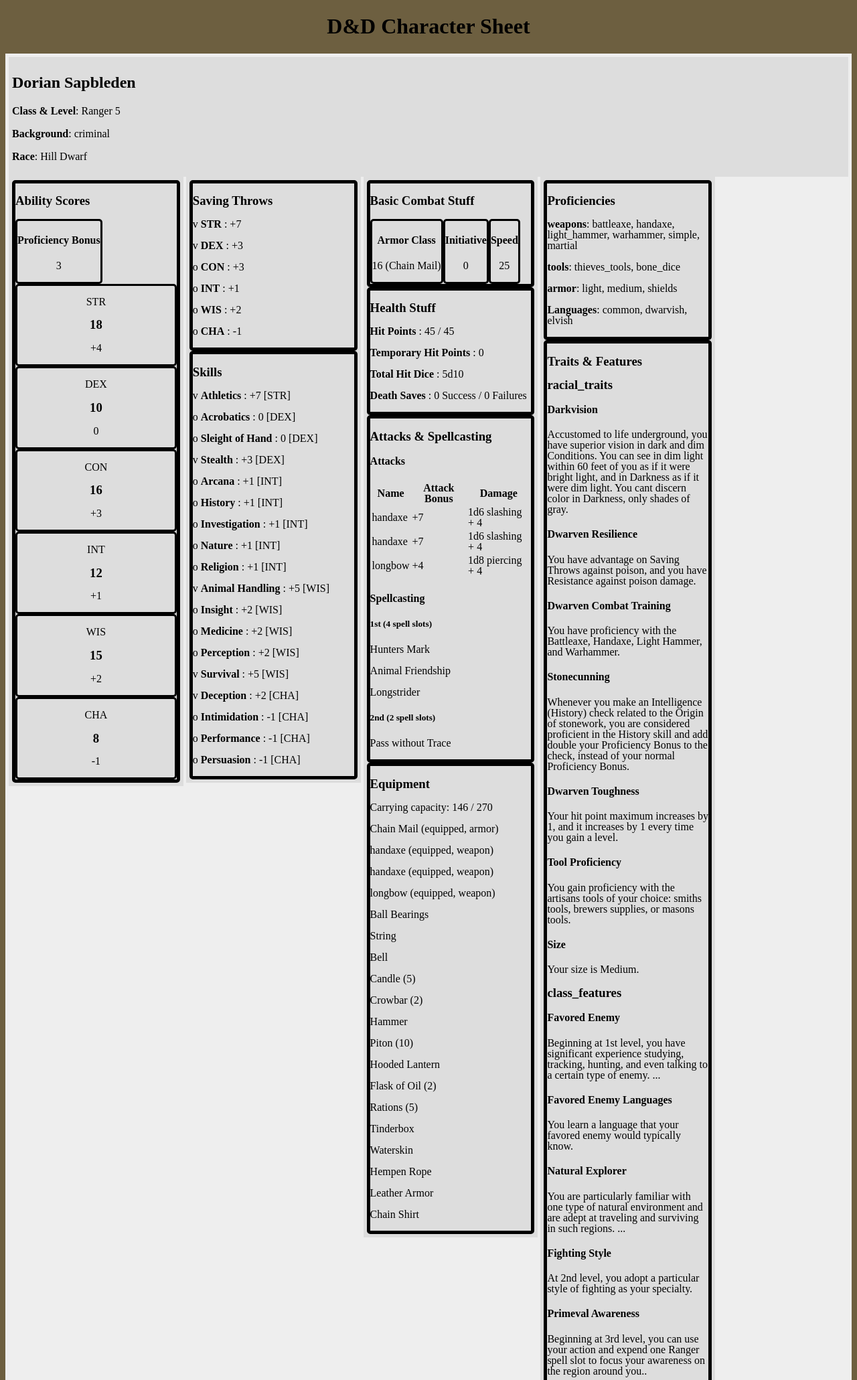
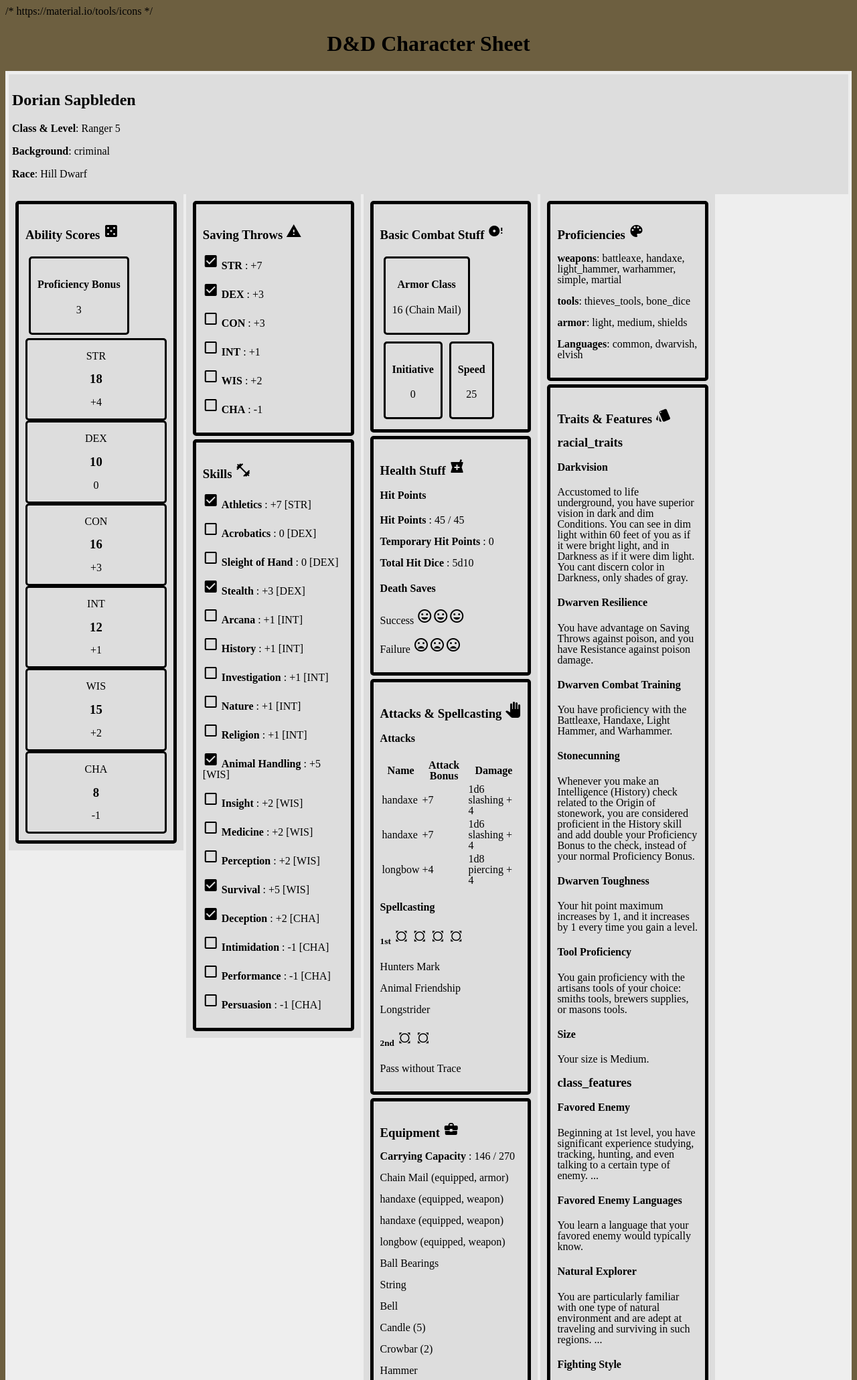
Before and after one commit to IceShirok/dnd-infinity, a Flask app: page / in a window 1280 px wide. Shown: the top 2061 px of the page at 67% size. Run offline with Flask 2, Linux system fonts and the light colour scheme.

Commit message:
Having too much fun playing with icons

```diff
--- a/static/styles/styles.css
+++ b/static/styles/styles.css
@@ -32,6 +32,9 @@ body {
 }
 
 .sheet-box {
+    margin: 5px;
+    padding: 10px;
+
     border-style: solid;
     border-width: 5px;
     border-color: #000000;
@@ -51,7 +54,8 @@ body {
     text-align: center;
     display: in-line;
     float: left;
-    margin: 0 auto;
+    margin: 5px;
+    padding: 10px;
 
     border-style: solid;
     border-width: 3px;
--- a/templates/base.html
+++ b/templates/base.html
@@ -4,6 +4,8 @@
     <meta charset="UTF-8" />
     <title>D&D Infinity</title>
     <link rel="stylesheet" type="text/css" href="{{ url_for('static', filename='styles/styles.css') }}" />
+    /* https://material.io/tools/icons */
+    <link href="https://fonts.googleapis.com/icon?family=Material+Icons" rel="stylesheet" />
 </head>
 <body>
     <div id="header">
--- a/templates/character_sheet.html
+++ b/templates/character_sheet.html
@@ -9,7 +9,7 @@
 </div>
 <div class="column">
     <div class="sheet-box">
-        <h3>Ability Scores</h3>
+        <h3>Ability Scores <i class="material-icons">casino</i></h3>
         <div class="stat-box">
             <h4>Proficiency Bonus</h4>
             <p>{{ pc.proficiency_bonus }}</p>
@@ -26,21 +26,34 @@
 </div>
 <div class="column">
     <div class="sheet-box">
-        <h3>Saving Throws</h3>
+        <h3>Saving Throws <i class="material-icons">warning</i></h3>
         {% for save in pc.saving_throws %}
-        <p>{{ 'v' if pc.saving_throws[save]['is_proficient'] else 'o' }} <strong>{{ save }}</strong> : {{ pmod(pc.saving_throws[save]['modifier']) }}</p>
+        <p>
+            {% if pc.saving_throws[save]['is_proficient'] %}
+            <i class="material-icons">check_box</i>
+            {% else %}
+            <i class="material-icons">check_box_outline_blank</i>
+            {% endif %}
+            <strong>{{ save }}</strong> : {{ pmod(pc.saving_throws[save]['modifier']) }}
+        </p>
         {% endfor %}
     </div>
     <div class="sheet-box">
-        <h3>Skills</h3>
+        <h3>Skills <i class="material-icons">fitness_center</i></h3>
         {% for skill in pc.skill_proficiencies %}
-        <p>{{ 'v' if pc.skill_proficiencies[skill]['is_proficient'] else 'o' }} <strong>{{ skill }}</strong> : {{ pmod(pc.skill_proficiencies[skill]['modifier']) }} [{{ pc.skill_proficiencies[skill]['ability'] }}]</p>
+        <p>
+            {% if pc.skill_proficiencies[skill]['is_proficient'] %}
+            <i class="material-icons">check_box</i>
+            {% else %}
+            <i class="material-icons">check_box_outline_blank</i>
+            {% endif %}<strong>{{ skill }}</strong> : {{ pmod(pc.skill_proficiencies[skill]['modifier']) }} [{{ pc.skill_proficiencies[skill]['ability'] }}]
+        </p>
         {% endfor %}
     </div>
 </div>
 <div class="column">
     <div class="sheet-box">
-        <h3>Basic Combat Stuff</h3>
+        <h3>Basic Combat Stuff <i class="material-icons">disc_full</i></h3>
         <div class="stat-box">
             <h4>Armor Class</h4>
             <p>{{ pc.armor_class }} ({{ pc.worn_items.armor.name if pc.worn_items.armor else 'dodgy stuff' }})</p>
@@ -56,14 +69,17 @@
         <div class="clear"></div>
     </div>
     <div class="sheet-box">
-        <h3>Health Stuff</h3>
+        <h3>Health Stuff <i class="material-icons">local_pharmacy</i></h3>
+        <h4>Hit Points</h4>
         <p><strong>Hit Points</strong> : {{ pc.max_hit_points }} / {{ pc.max_hit_points }}</p>
         <p><strong>Temporary Hit Points</strong> : 0</p>
         <p><strong>Total Hit Dice</strong> : {{ pc.total_hit_dice_prettified }}</p>
-        <p><strong>Death Saves</strong> : 0 Success / 0 Failures</p>
+        <h4>Death Saves</h4>
+        <p>Success {% for i in range(0,3) %}<i class="material-icons">mood</i>{% endfor %}</p>
+        <p>Failure {% for i in range(0,3) %}<i class="material-icons">mood_bad</i>{% endfor %}</p>
     </div>
     <div class="sheet-box">
-        <h3>Attacks & Spellcasting</h3>
+        <h3>Attacks & Spellcasting <i class="material-icons">pan_tool</i></h3>
 
         <h4>Attacks</h4>
         <table>
@@ -83,7 +99,12 @@
 
         <h4>Spellcasting</h4>
         {% for spell_type in pc.spellcasting.spell_slots.keys() %}
-        <h5>{{ spell_type }} ({{ pc.spellcasting.spell_slots[spell_type] }} spell slots)</h5>
+        <h5>
+            {{ spell_type }}
+            {% for i in range(0, pc.spellcasting.spell_slots[spell_type]) %}
+            <i class="material-icons">all_out</i>
+            {% endfor %}
+        </h5>
         {% for spell in pc.spellcasting.list_spells_known %}
         {% if spell.level == spell_type %}
         <p>{{ spell.name }}</p>
@@ -92,8 +113,8 @@
         {% endfor %}
     </div>
     <div class="sheet-box">
-        <h3>Equipment</h3>
-        <p>Carrying capacity: {{ pc.carrying_weight }} / {{ pc.carrying_capacity }}</p>
+        <h3>Equipment <i class="material-icons">business_center</i></h3>
+        <p><strong>Carrying Capacity</strong> : {{ pc.carrying_weight }} / {{ pc.carrying_capacity }}</p>
         {% if pc.worn_items.armor %}
         <p>{{ pc.worn_items.armor.name }} (equipped, armor)</p>
         {% endif %}
@@ -111,14 +132,14 @@
 </div>
 <div class="column">
     <div class="sheet-box">
-        <h3>Proficiencies</h3>
+        <h3>Proficiencies <i class="material-icons">color_lens</i></h3>
         {% for p in pc.proficiencies %}
         <p><strong>{{ p }}</strong>: {{ ', '.join(pc.proficiencies[p]) }}</p>
         {% endfor %}
         <p><strong>Languages</strong>: {{ ', '.join(pc.languages) }}</p>
     </div>
     <div class="sheet-box">
-        <h3>Traits & Features</h3>
+        <h3>Traits & Features <i class="material-icons">style</i></h3>
         {% for fk in pc.features %}
             <h3>{{ fk }}</h3>
             {% for f in pc.features[fk] %}
```
